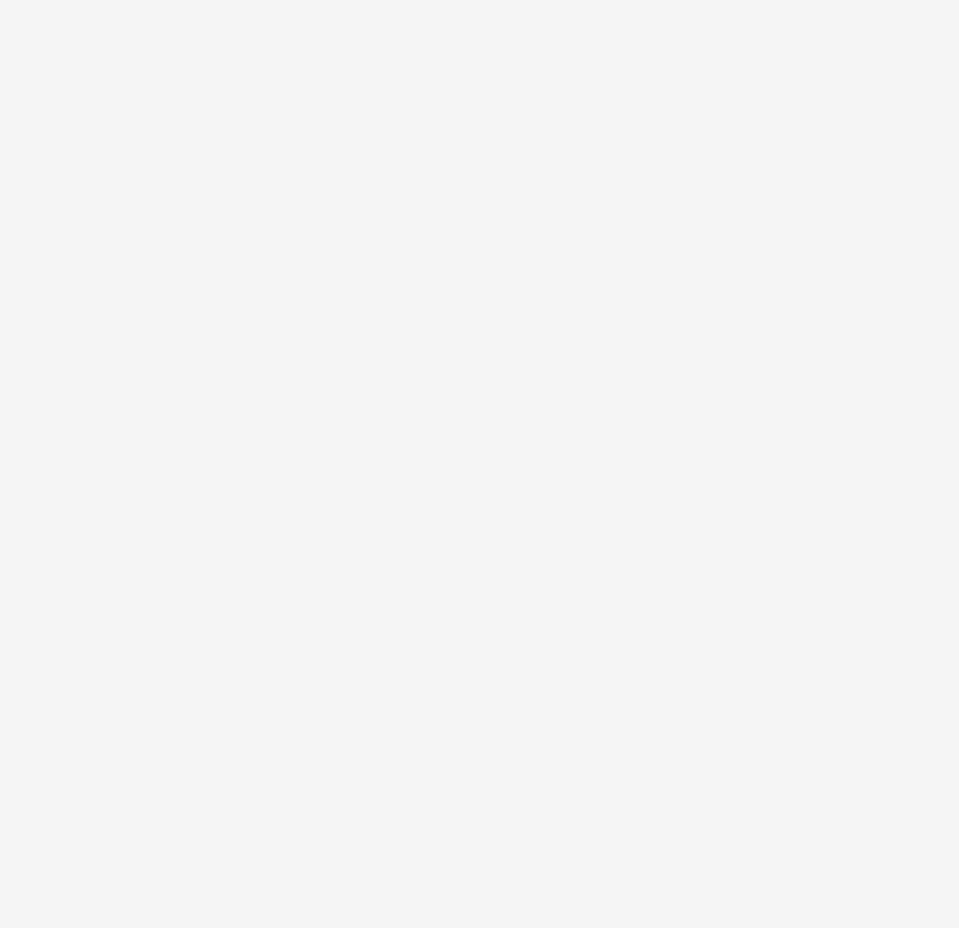
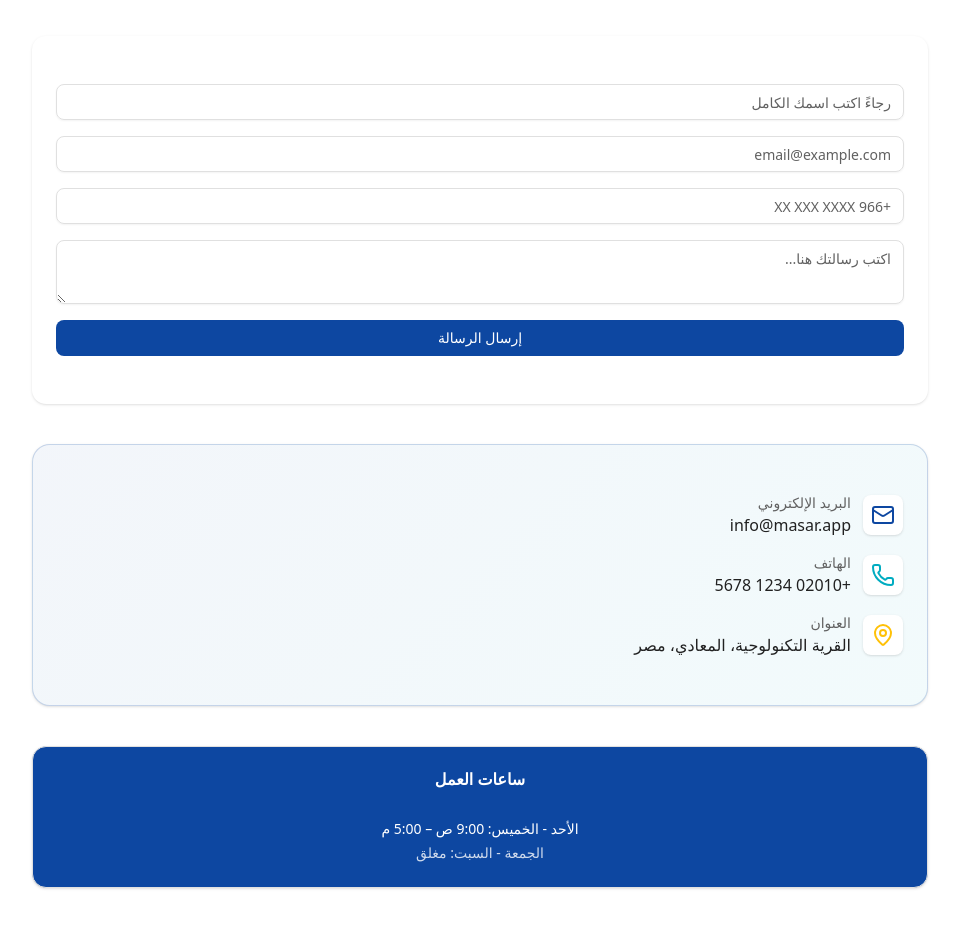
Before and after one commit to A-Amiin/Masar-ITi-Gp, a React (Vite) app: page / in a window 1280 px wide. Shown: the part 5720-6648 px from the top of the page, without its empty margins (160-1119 px from the left). Before the commit the page ends 5584 px from the top, so only its background shows below. Built offline with nearby package versions, Linux system fonts and the light colour scheme.

Commit message:
Add Contact Us section with form and contact information

```diff
--- /dev/null
+++ b/src/components/ui/textarea.jsx
@@ -0,0 +1,20 @@
+import * as React from "react"
+
+import { cn } from "@/lib/utils"
+
+function Textarea({
+  className,
+  ...props
+}) {
+  return (
+    <textarea
+      data-slot="textarea"
+      className={cn(
+        "border-input placeholder:text-muted-foreground focus-visible:border-ring focus-visible:ring-ring/50 aria-invalid:ring-destructive/20 dark:aria-invalid:ring-destructive/40 aria-invalid:border-destructive dark:bg-input/30 flex field-sizing-content min-h-16 w-full rounded-md border bg-transparent px-3 py-2 text-base shadow-xs transition-[color,box-shadow] outline-none focus-visible:ring-[3px] disabled:cursor-not-allowed disabled:opacity-50 md:text-sm",
+        className
+      )}
+      {...props} />
+  );
+}
+
+export { Textarea }
--- a/src/pages/Landing/Landing.jsx
+++ b/src/pages/Landing/Landing.jsx
@@ -7,6 +7,8 @@ import AudienceSection from "./components/AudienceSection"
 import JoinUs from "./components/JoinUs"
 import TestimonialsSection from "./components/TestimonialsSection"
 import DaownloadApp from "./components/DownloadApp"
+import ContactUs from "./components/ContactUs"
+
 const Landing = () => {
   return (
     <div>
@@ -19,6 +21,7 @@ const Landing = () => {
       <JoinUs />
       <TestimonialsSection />
       <DaownloadApp />
+      <ContactUs />
     </div>
   )
 }
--- /dev/null
+++ b/src/pages/Landing/components/ContactUs.jsx
@@ -0,0 +1,98 @@
+import { Card, CardContent, CardHeader, CardTitle } from "@/components/ui/card"
+import { Button } from "@/components/ui/button"
+import { Input } from "@/components/ui/input"
+import { Textarea } from "@/components/ui/textarea"
+import { Mail, Phone, MapPin } from "lucide-react"
+
+export default function ContactUs() {
+  return (
+    <section dir="rtl" className="py-16 bg-white">
+      <div className="container max-w-4xl mx-auto space-y-10">
+
+        {/* Header */}
+        <div className="text-center space-y-2">
+          <h2 className="text-3xl font-bold text-brand-primary">
+            تواصل معنا
+          </h2>
+          <p className="text-brand-gray">
+            نحن هنا للإجابة على استفساراتك ومساعدتك في البدء
+          </p>
+        </div>
+
+        {/* Form */}
+        <Card className="border-0 w-full">
+          <CardContent className="p-6 space-y-4">
+            <Input placeholder="رجاءً اكتب اسمك الكامل" />
+            <Input type="email" placeholder="email@example.com" />
+            <Input placeholder="+966 XX XXX XXXX" />
+            <Textarea rows={4} placeholder="اكتب رسالتك هنا..." />
+
+            <Button className="w-full bg-brand-primary hover:opacity-90">
+              إرسال الرسالة
+            </Button>
+          </CardContent>
+        </Card>
+
+        {/* Contact Info */}
+        <Card className="
+                    container mx-auto rounded-2xl border
+                    bg-[linear-gradient(135deg,rgba(13,71,161,0.05)_0%,rgba(0,172,193,0.05)_100%)]
+                    dark:bg-[linear-gradient(135deg,rgba(13,71,161,0.12)_0%,rgba(0,172,193,0.12)_100%)]
+                    border-[#0D47A133] dark:border-muted-dark
+                ">
+          <CardContent className="p-6 space-y-4">
+
+            <InfoItem
+              icon={<Mail className="text-brand-primary" />}
+              title="البريد الإلكتروني"
+              value="info@masar.app"
+            />
+
+            <InfoItem
+              icon={<Phone className="text-brand-cyan" />}
+              title="الهاتف"
+              value="+02010 1234 5678"
+            />
+
+            <InfoItem
+              icon={<MapPin className="text-brand-amber" />}
+              title="العنوان"
+              value="القرية التكنولوجية، المعادي، مصر"
+            />
+
+          </CardContent>
+        </Card>
+
+        {/* Working Hours */}
+        <Card className="bg-brand-primary text-white">
+          <CardHeader>
+            <CardTitle className="text-center">ساعات العمل</CardTitle>
+          </CardHeader>
+          <CardContent className="text-center space-y-1 text-sm">
+            <p>الأحد - الخميس: 9:00 ص – 5:00 م</p>
+            <p className="opacity-80">الجمعة - السبت: مغلق</p>
+          </CardContent>
+        </Card>
+
+      </div>
+    </section>
+  )
+}
+
+function InfoItem({
+  icon,
+  title,
+  value,
+}) {
+  return (
+    <div className="flex items-center gap-3">
+      <div className="p-2 rounded-md bg-white shadow-sm">
+        {icon}
+      </div>
+      <div>
+        <p className="text-sm text-brand-gray">{title}</p>
+        <p className="font-medium">{value}</p>
+      </div>
+    </div>
+  )
+}
```
